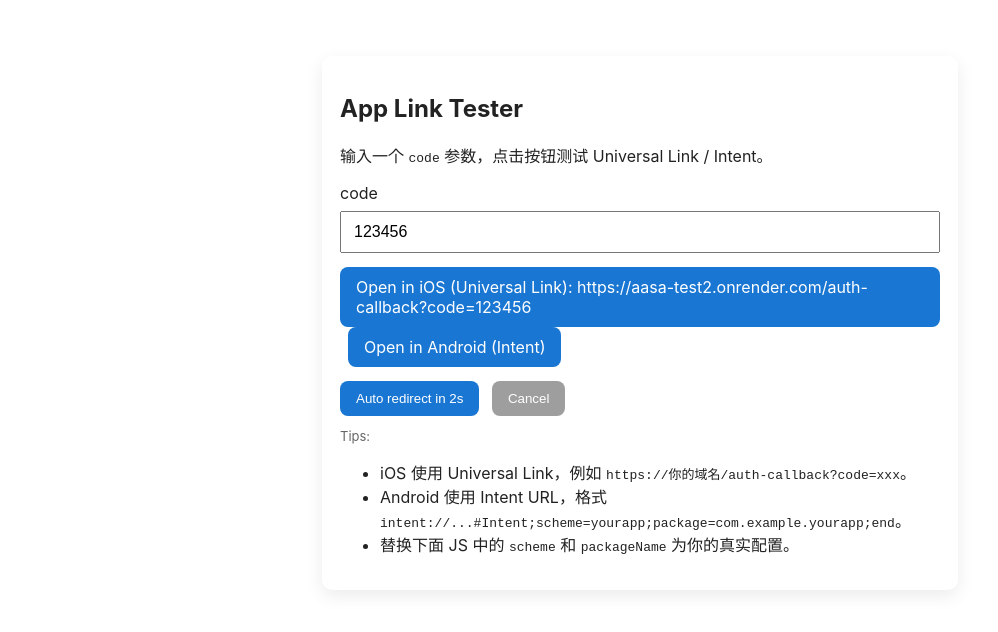
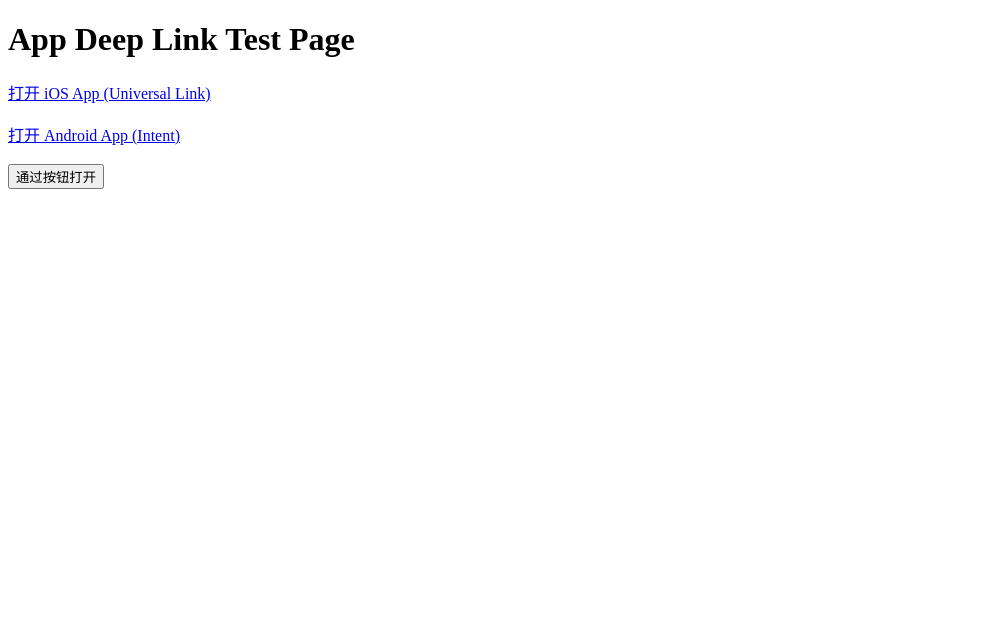
Before and after one commit to snowYqy/aasa-test2, a plain HTML site: page index.html in a window 1280 px wide. Shown: the whole page, without its empty margins (0-998 px from the left). Drawn offline with Linux system fonts and the light colour scheme.

Commit message:
update 2

```diff
--- a/index.html
+++ b/index.html
@@ -1,110 +1,50 @@
 <!doctype html>
 <html lang="en">
   <head>
-  <meta charset="utf-8" />
-  <meta name="viewport" content="width=device-width,initial-scale=1" />
-  <title>App Link Tester</title>
-  <style>
-    body { font-family: -apple-system, BlinkMacSystemFont, "Segoe UI", Roboto, "Helvetica Neue", Arial; padding: 24px; color:#222; }
-    .card { max-width:600px; margin: 24px auto; padding: 18px; border-radius:10px; box-shadow:0 6px 18px rgba(0,0,0,0.08); background:#fff; }
-    input[type=text] { width:100%; padding:10px 12px; font-size:16px; margin:8px 0 14px; box-sizing:border-box; }
-    button, a.btn { display:inline-block; padding:10px 16px; border-radius:8px; background:#1976D2; color:white; text-decoration:none; border:none; cursor:pointer; }
-    .secondary { background:#4CAF50; margin-left:8px; }
-    .note { color:#666; font-size:13px; margin-top:12px; }
-  </style>
+    <meta charset="UTF-8" />
+    <title>App Deep Link Test</title>
   </head>
   <body>
-  <div class="card">
-    <h2>App Link Tester</h2>
-    <p>输入一个 <code>code</code> 参数，点击按钮测试 Universal Link / Intent。</p>
+    <h1>App Deep Link Test Page</h1>
 
-    <label for="code">code</label>
-    <input id="code" type="text" value="123456" />
+    <!-- iOS Universal Link -->
+    <a
+      id="ios-link"
+      href="https://aasa-test2.onrender.com/auth-callback?code=1234"
+      target="_blank"
+      rel="noopener noreferrer"
+    >
+      打开 iOS App (Universal Link)
+    </a>
 
-    <div>
-      <!-- iOS Universal Link -->
-      <a id="iosLink" class="btn" href="#" target="_blank" rel="noopener">Open in iOS (Universal Link)</a>
+    <br /><br />
 
-      <!-- Android Intent -->
-      <a id="androidLink" class="btn secondary" href="#">Open in Android (Intent)</a>
-    </div>
+    <!-- Android Intent Link -->
+    <a
+      id="android-link"
+      href="intent://auth-callback?code=1234#Intent;scheme=yourapp;package=com.example.yourapp;end"
+      target="_blank"
+      rel="noopener noreferrer"
+    >
+      打开 Android App (Intent)
+    </a>
 
-    <div style="margin-top:14px;">
-      <button id="autoBtn" class="btn">Auto redirect in 2s</button>
-      <button id="cancelAuto" class="btn" style="background:#9E9E9E; margin-left:8px;">Cancel</button>
-    </div>
+    <br /><br />
 
-    <p class="note">
-      Tips:
-      <ul>
-        <li>iOS 使用 Universal Link，例如 <code>https://你的域名/auth-callback?code=xxx</code>。</li>
-        <li>Android 使用 Intent URL，格式 <code>intent://...#Intent;scheme=yourapp;package=com.example.yourapp;end</code>。</li>
-        <li>替换下面 JS 中的 <code>scheme</code> 和 <code>packageName</code> 为你的真实配置。</li>
-      </ul>
-    </p>
-  </div>
+    <!-- 或者用按钮点击方式触发 -->
+    <button onclick="openApp()">通过按钮打开</button>
 
     <script>
-    const iosLink = document.getElementById('iosLink');
-    const androidLink = document.getElementById('androidLink');
-    const autoBtn = document.getElementById('autoBtn');
-    const cancelAuto = document.getElementById('cancelAuto');
-    const codeInput = document.getElementById('code');
+      function openApp() {
+        // iOS Universal Link
+        window.open(
+          "https://aasa-test2.onrender.com/auth-callback?code=5678",
+          "_blank"
+        );
 
-    const scheme = "yourapp";                // 你的 scheme
-    const packageName = "com.example.yourapp"; // Android 包名
-    const domain = "aasa-test2.onrender.com";  // Universal Link 域名
-
-    function buildUniversalLink(code) {
-      return `https://${domain}/auth-callback?code=${encodeURIComponent(code)}`;
+        // Android Intent（可按需选择）
+        // window.location.href = "intent://auth-callback?code=5678#Intent;scheme=yourapp;package=com.example.yourapp;end";
       }
-
-    function buildIntentUrl(code) {
-      const hostAndPath = "auth-callback";
-      const query = "code=" + encodeURIComponent(code);
-      return `intent://${hostAndPath}?${query}#Intent;scheme=${scheme};package=${packageName};end`;
-    }
-
-    function updateLinks() {
-      const code = codeInput.value || '123456';
-
-      // iOS Universal Link
-      iosLink.href = buildUniversalLink(code);
-      iosLink.textContent = "Open in iOS (Universal Link): " + iosLink.href;
-
-      // Android Intent
-      androidLink.href = buildIntentUrl(code);
-      androidLink.textContent = "Open in Android (Intent)";
-    }
-
-    // 初始更新
-    updateLinks();
-    codeInput.addEventListener('input', updateLinks);
-
-    // 自动跳转按钮
-    let autoTimer = null;
-    autoBtn.addEventListener('click', function() {
-      const code = codeInput.value || '123456';
-      autoBtn.disabled = true;
-      cancelAuto.disabled = false;
-
-      autoTimer = setTimeout(function() {
-        if (/iPad|iPhone|iPod/.test(navigator.userAgent)) {
-          window.location.href = buildUniversalLink(code); // iOS Universal Link
-        } else {
-          window.location.href = buildIntentUrl(code); // Android Intent
-        }
-      }, 2000);
-    });
-
-    cancelAuto.addEventListener('click', function() {
-      if (autoTimer) {
-        clearTimeout(autoTimer);
-        autoTimer = null;
-        autoBtn.disabled = false;
-        cancelAuto.disabled = true;
-      }
-    });
     </script>
   </body>
 </html>
```
Lines whose indentation alone changed are shown as unchanged.
